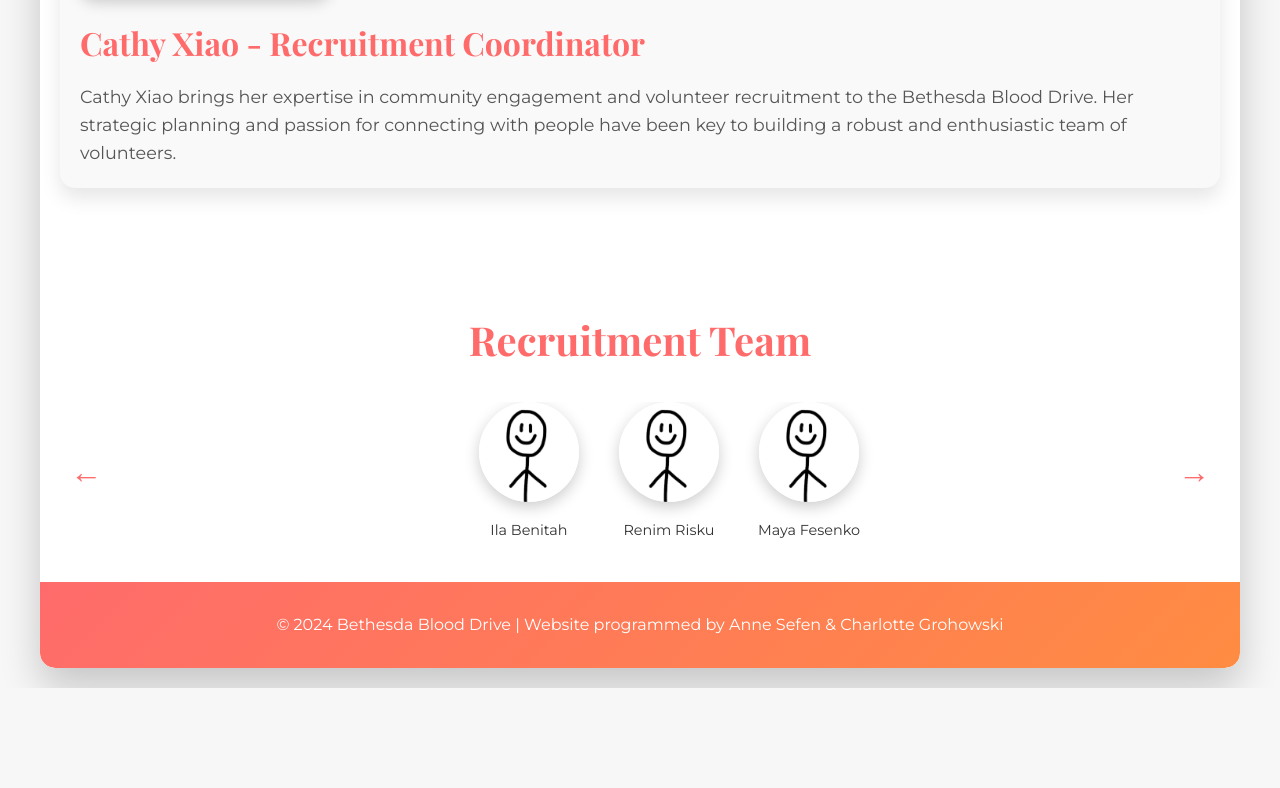
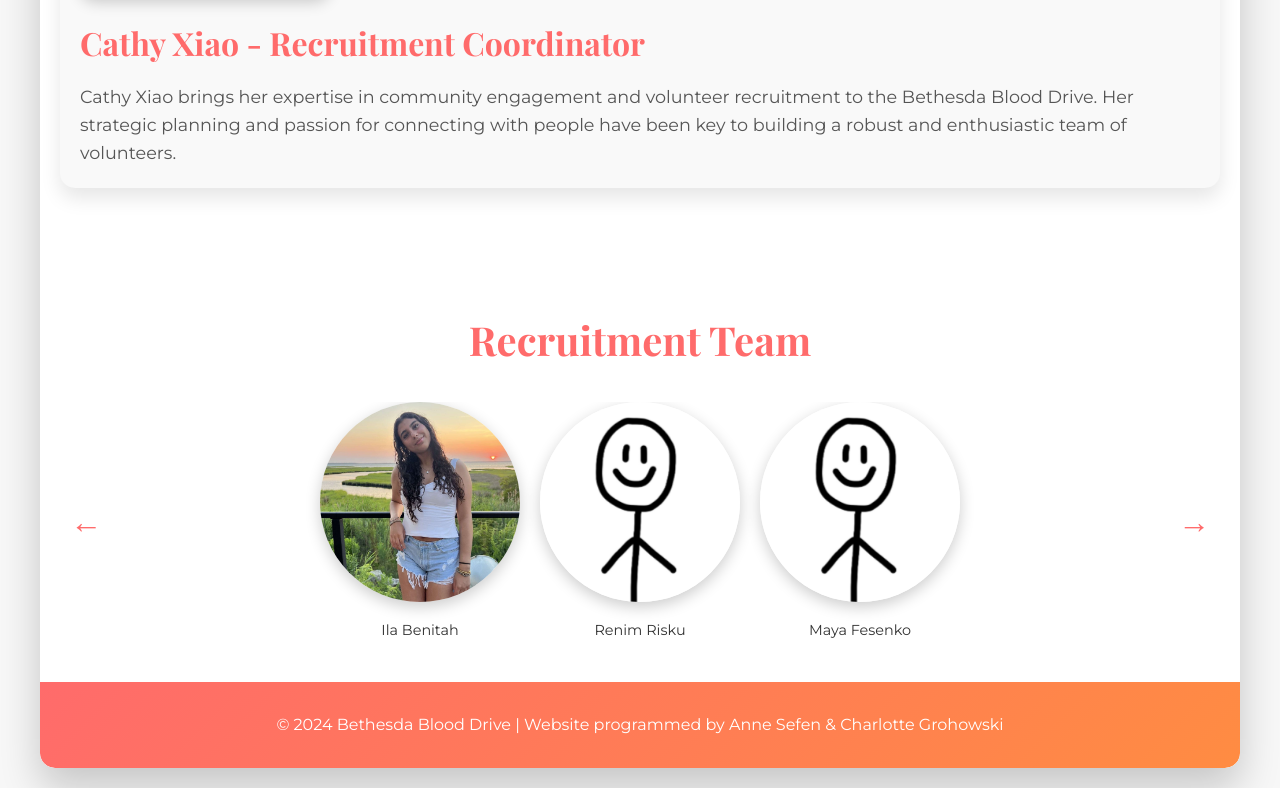
Before and after one commit to BethesdaBloodDrive/BethesdaBloodDrive, a plain HTML site: page Project_2_Sefen/officers.html in a window 1280 px wide. Shown: the part 2287-3075 px from the top of the page. Before the commit the page ends 2975 px from the top, so only its background shows below. Drawn offline with nearby package versions, Linux system fonts and the light colour scheme.

Commit message:
pushing image

```diff
--- a/Project_2_Sefen/officers.html
+++ b/Project_2_Sefen/officers.html
@@ -200,13 +200,13 @@
             flex: 0 0 120px;
         }
 
-        .team-member img {
-            width: 100px;
-            height: 100px;
-            object-fit: cover;
-            border-radius: 50%;
-            box-shadow: 0 5px 15px rgba(0, 0, 0, 0.2);
-        }
+.team-member img {
+    width: 200px; /* 1.5 times the original width */
+    height: 200px; /* 1.5 times the original height */
+    object-fit: cover;
+    border-radius: 50%; /* Keep the circular shape */
+    box-shadow: 0 5px 15px rgba(0, 0, 0, 0.2);
+}
 
         .team-member p {
             margin-top: 10px;
@@ -470,7 +470,7 @@
             <div class="arrow left" onclick="scrollLeft()">&#8592;</div>
             <div class="recruitment-team">
                 <div class="team-member">
-                    <img src="../Screenshot 2025-01-15 163149.png" alt="Ila Benitah">
+                    <img src="images/Ila.jpeg" alt="Ila Benitah">
                     <p>Ila Benitah</p>
                 </div>
                 <div class="team-member">
```
Also changed, not shown: Project_2_Sefen/images/Ila.jpeg (added).
